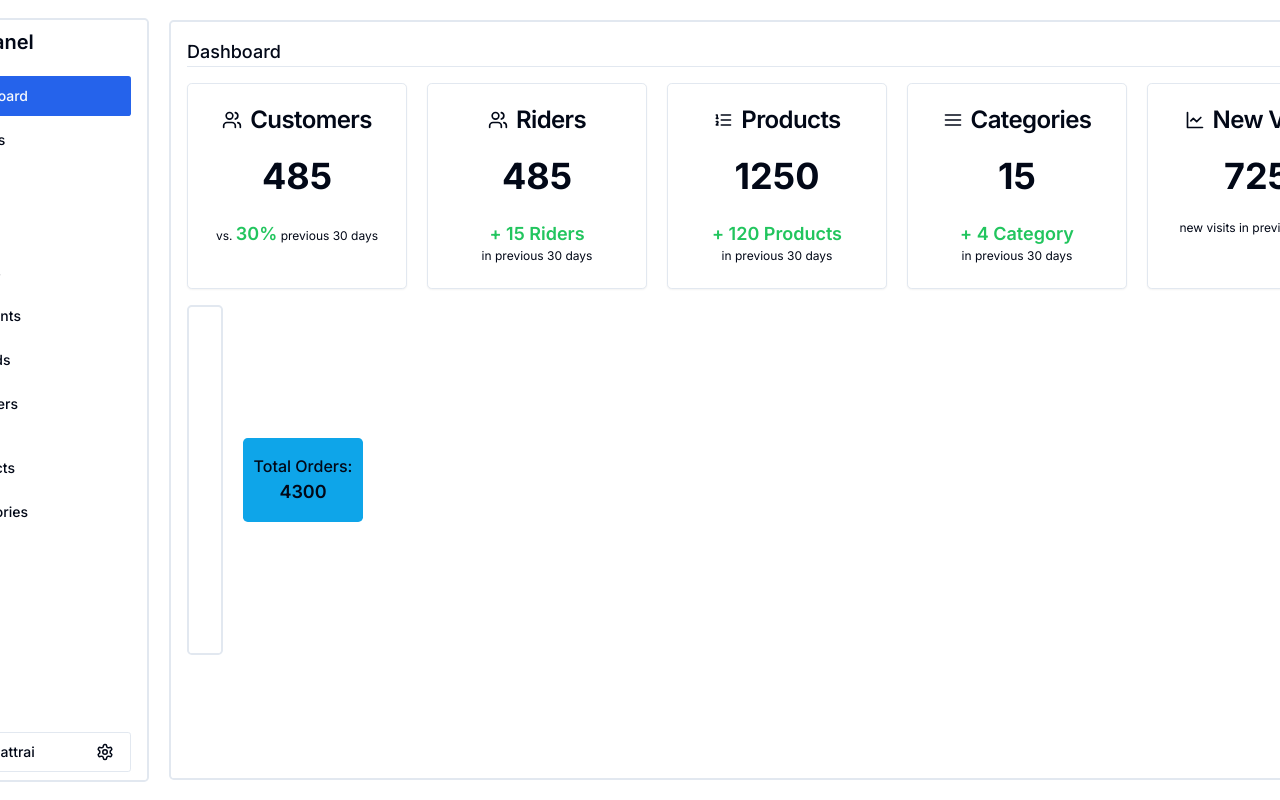
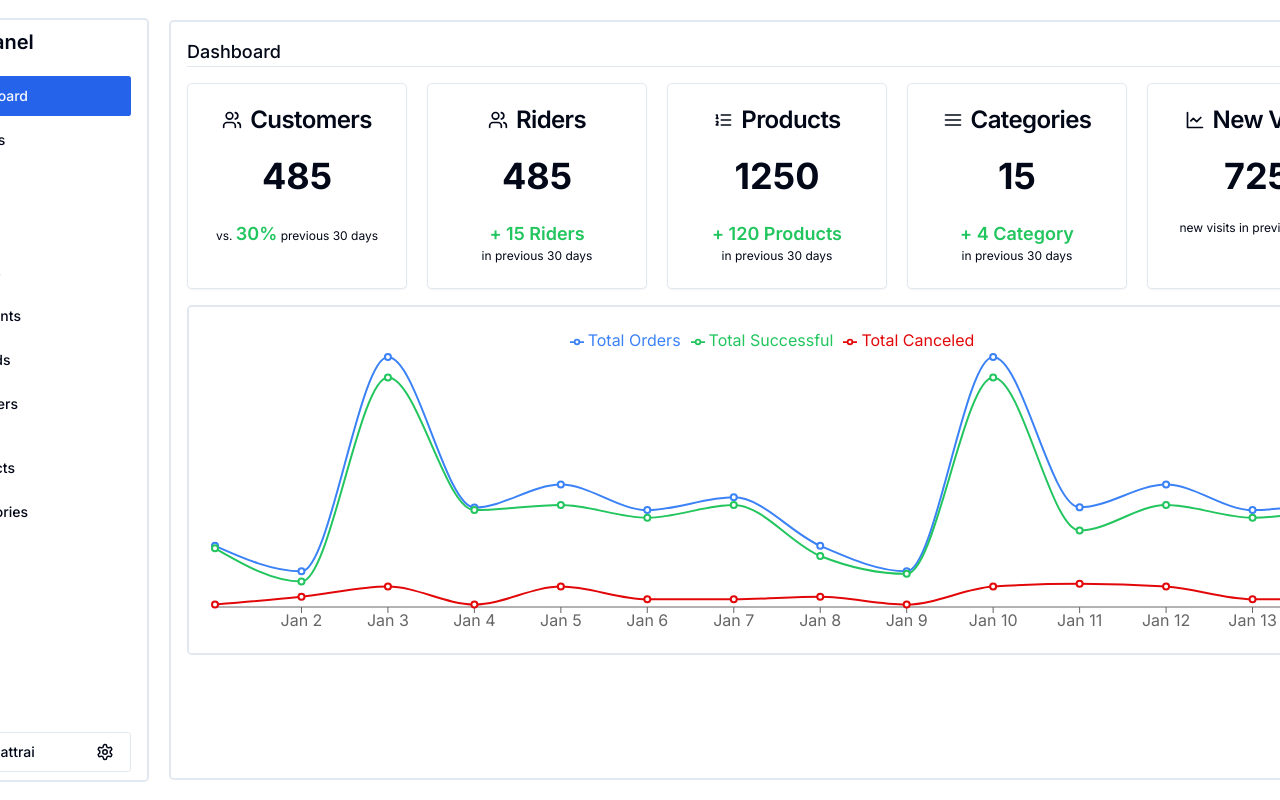
Before and after one commit to anil0403/mojo-admin, a Next.js app: page / in a window 1280 px wide. Shown: the top 800 px of the page. Built offline with nearby package versions, Linux system fonts and the light colour scheme.

Commit message:
order chart created

```diff
--- a/components/dashbaord/order-chart.tsx
+++ b/components/dashbaord/order-chart.tsx
@@ -1,5 +1,4 @@
 "use client"; // This is a magic comment that tells Vercel to use the browser version of the module
-import { Label } from "@radix-ui/react-label";
 import React from "react";
 import {
   LineChart,
@@ -101,7 +100,7 @@ const data = [
 
 const OrdersChart = () => {
   return (
-    <div className="flex gap-5">
+    <div>
       <div className="h-[350px] border-2 p-4 rounded-lg flex items-center">
         <ResponsiveContainer width="100%" height="100%">
           <LineChart
@@ -114,7 +113,7 @@ const OrdersChart = () => {
             }}
           >
             {/* <CartesianGrid strokeDasharray="3 3" /> */}
-            <XAxis dataKey="name" />
+            <XAxis   dataKey="name" />
             {/* <YAxis /> */}
             <Tooltip
               content={({ active, payload }: any) => {
@@ -175,15 +174,6 @@ const OrdersChart = () => {
           </LineChart>
         </ResponsiveContainer>
       </div>
-      <div className="flex flex-col gap-5 justify-center">
-        <Label className="w-[120px]  bg-sky-500 flex flex-col  items-center justify-center p-4 rounded-lg">
-          <span className="whitespace-nowrap px-4 font-medium">
-            Total Orders:{" "}
-          </span>
-          <span className="text-lg font-semibold">4300 </span>
-        </Label>
-
-      </div>
     </div>
   );
 };
```
